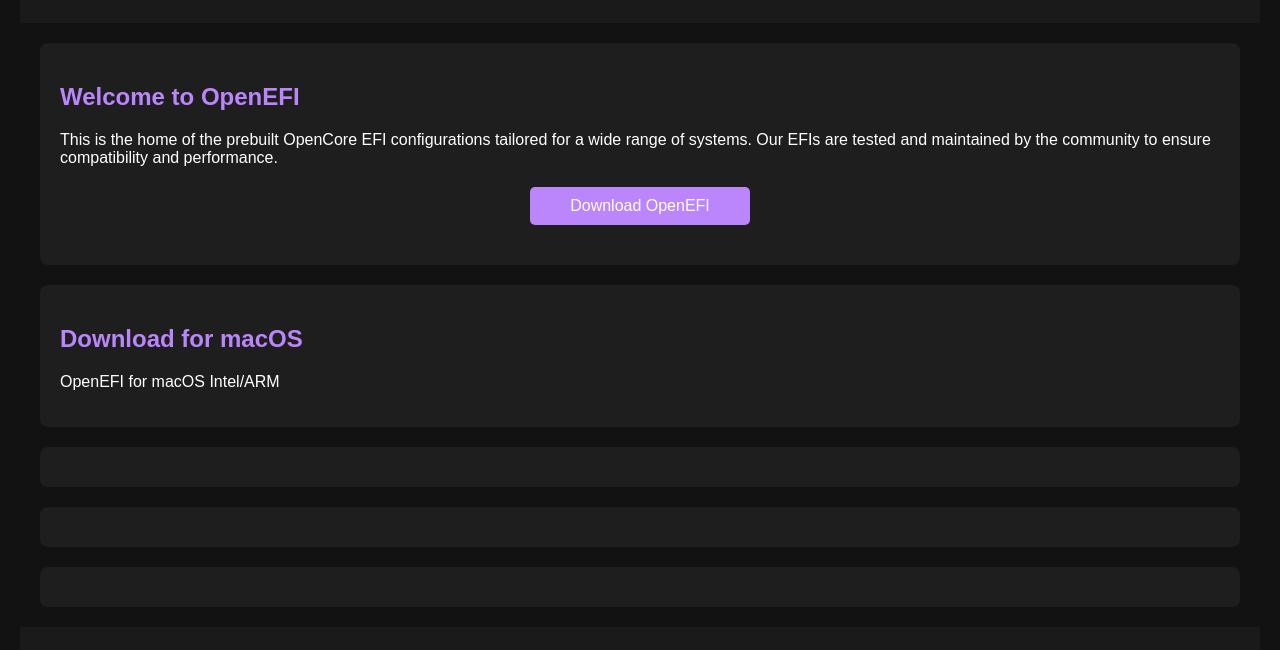
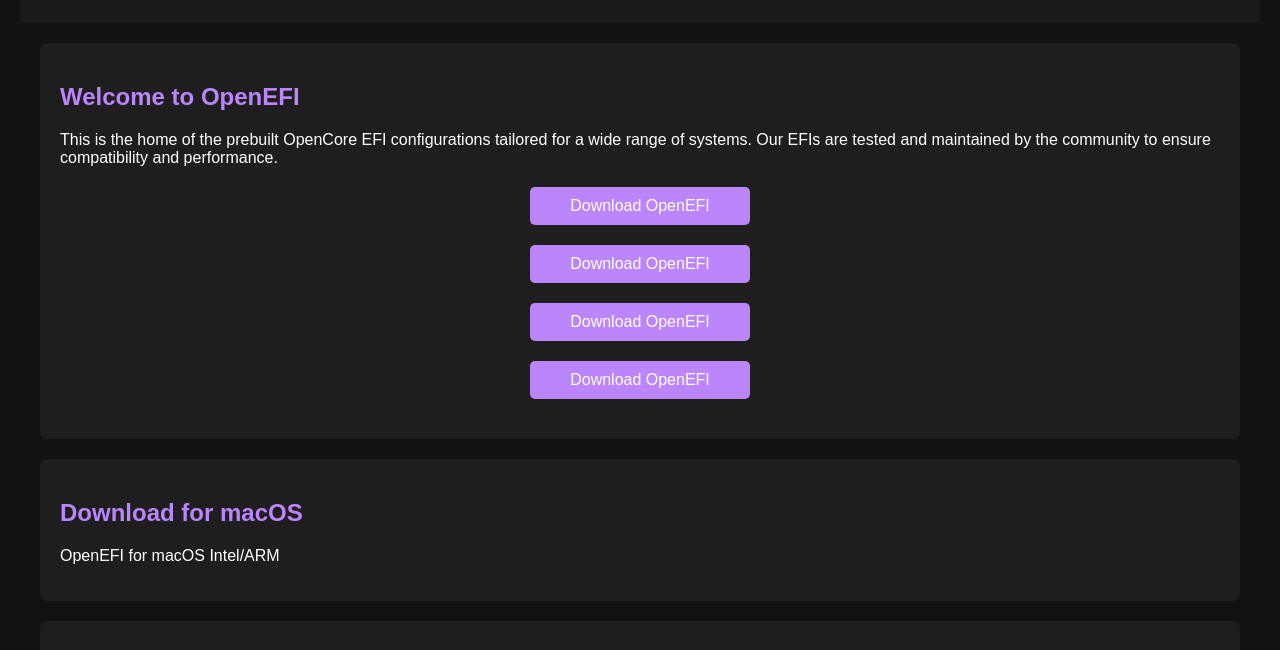
Before and after one commit to HttpAnimation/OpenEFI, a plain HTML site: page index.html in a window 1280 px wide. Shown: the part 131-781 px from the top of the page. Drawn offline with Linux system fonts and the light colour scheme.

Commit message:
three new buttons

```diff
--- a/index.html
+++ b/index.html
@@ -89,6 +89,9 @@
     <h2>Welcome to OpenEFI</h2>
     <p>This is the home of the prebuilt OpenCore EFI configurations tailored for a wide range of systems. Our EFIs are tested and maintained by the community to ensure compatibility and performance.</p>
     <a href="#" class="download-button">Download OpenEFI</a>
+    <a href="#" class="download-button">Download OpenEFI</a>
+    <a href="#" class="download-button">Download OpenEFI</a>
+    <a href="#" class="download-button">Download OpenEFI</a>
 </div>
 
 <div class="macos">
```
